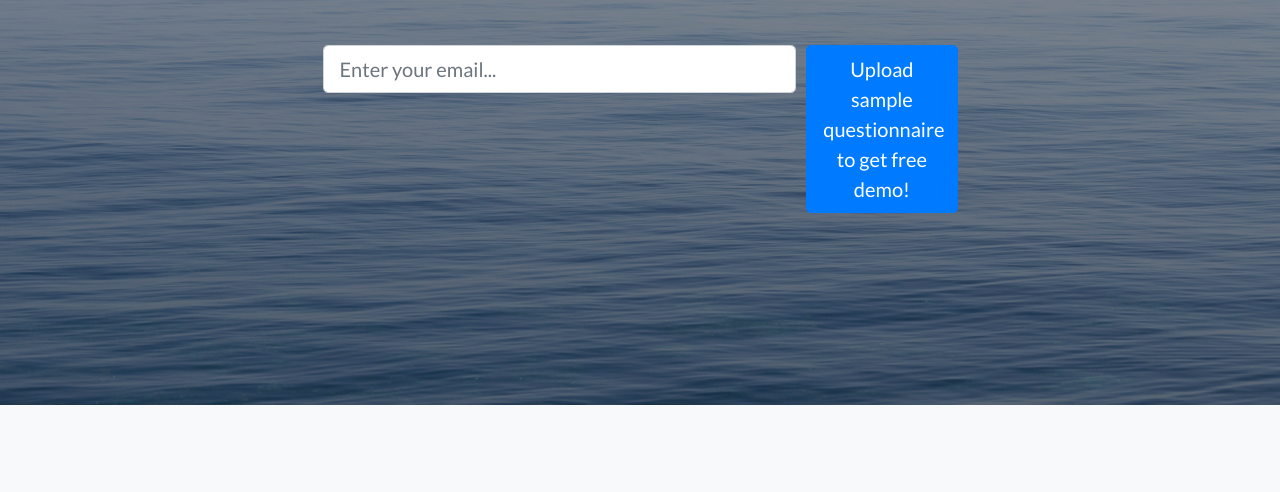
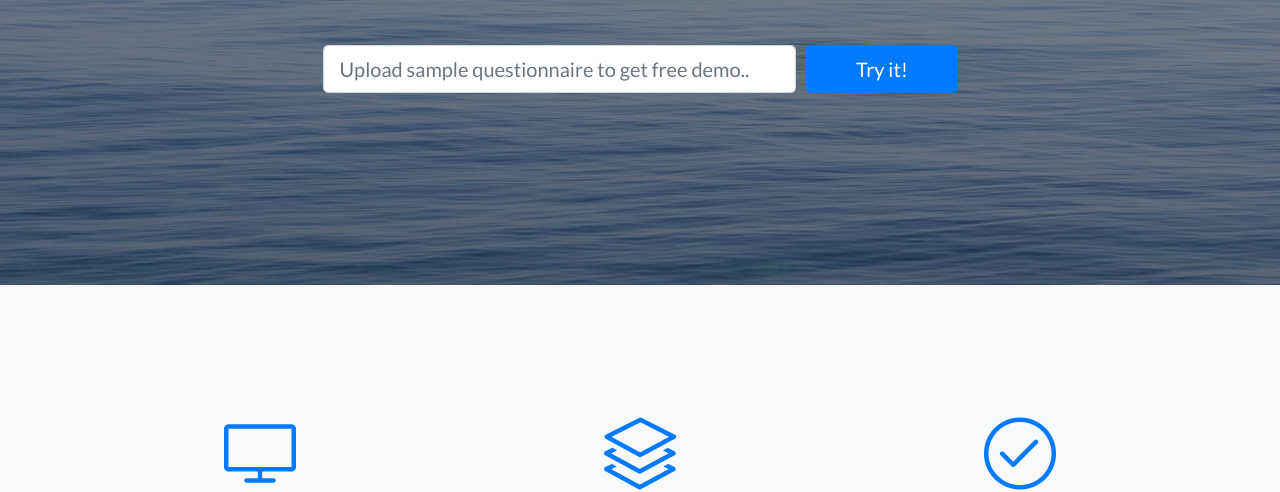
Before and after one commit to operationalizely/landing, a website: page index.html in a window 1280 px wide. Shown: the part 310-802 px from the top of the page. Drawn offline with nearby package versions, Linux system fonts and the light colour scheme.

Commit message:
Add files via upload

```diff
--- a/index.html
+++ b/index.html
@@ -46,10 +46,10 @@
           <form>
             <div class="form-row">
               <div class="col-12 col-md-9 mb-2 mb-md-0">
-                <input type="email" class="form-control form-control-lg" placeholder="Enter your email...">
+                <input type="email" class="form-control form-control-lg" placeholder="Upload sample questionnaire to get free demo..">
               </div>
               <div class="col-12 col-md-3">
-                <button type="submit" class="btn btn-block btn-lg btn-primary">Upload sample questionnaire to get free demo!</button>
+                <button type="submit" class="btn btn-block btn-lg btn-primary">Try it!</button>
               </div>
             </div>
           </form>
```
